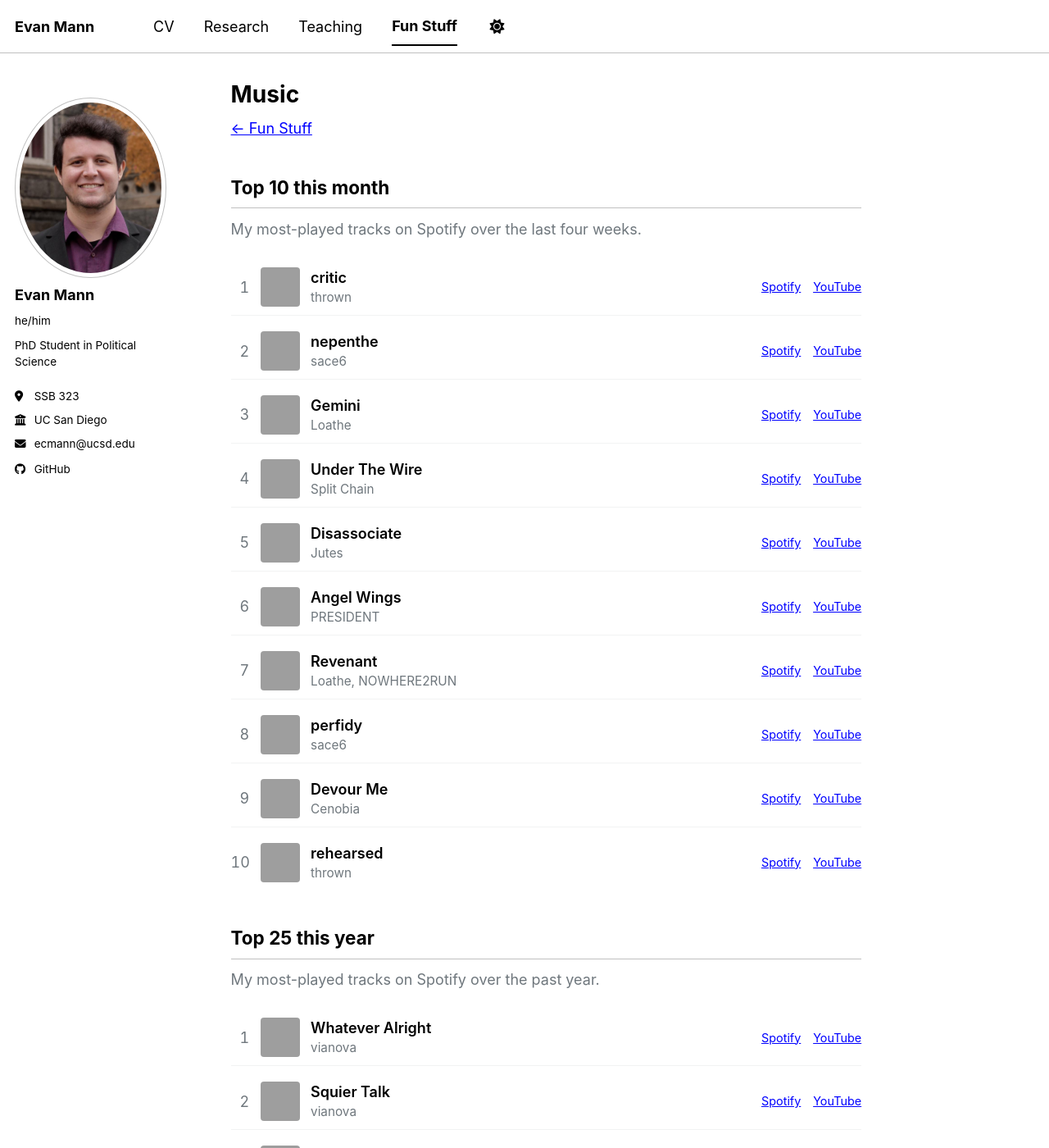
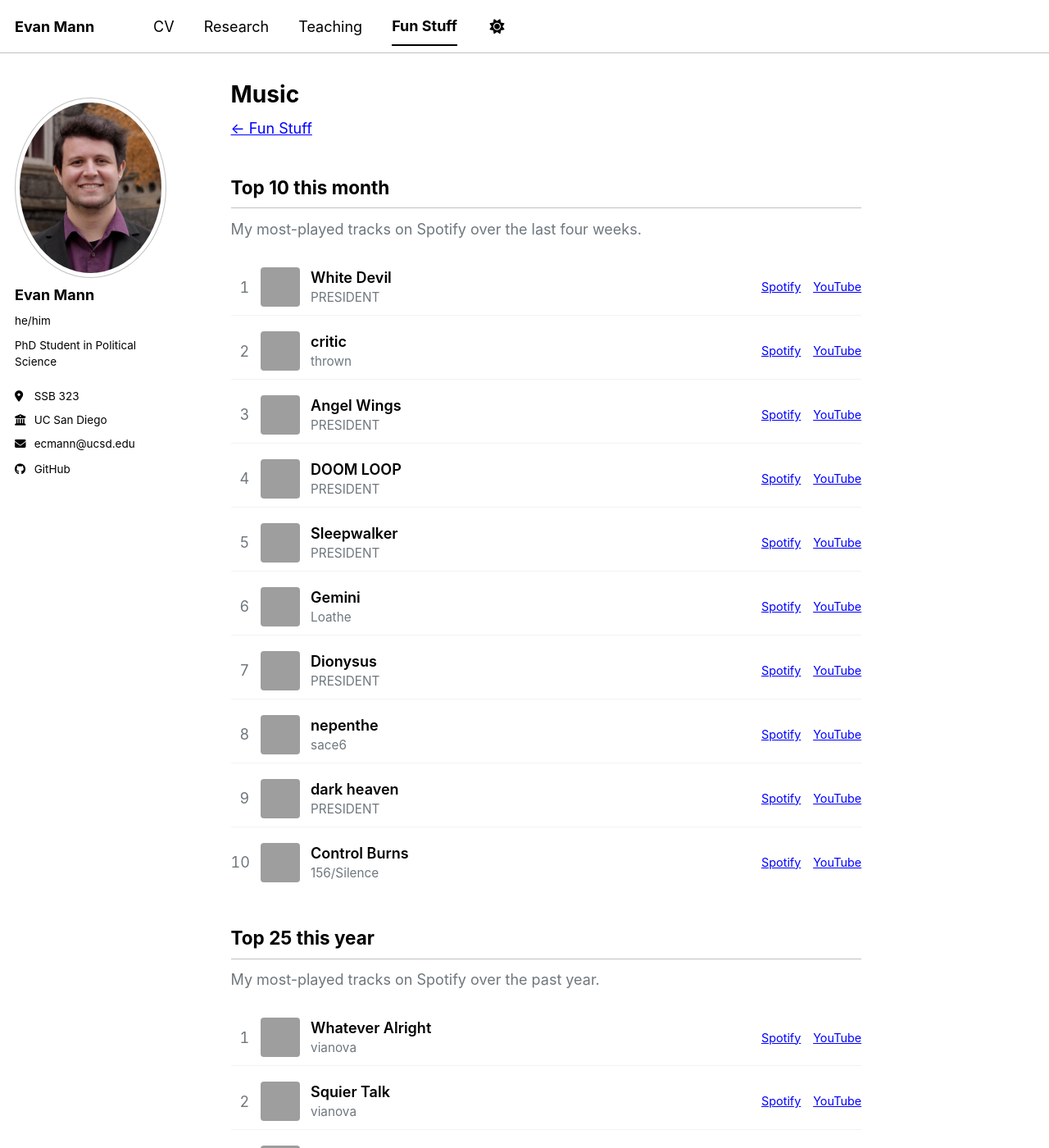
Before and after one commit to ecmannn/ecmannn.github.io, a Jekyll site: the page built from _pages/fun-stuff-music.md, in a window 1280 px wide and 1400 px high, cut to the strip 0-1400 px from the top of the window. Shown: the whole strip at 82% size. Built offline with Jekyll 4.4.1, drawn with Linux system fonts in a browser that asks for light colours; a script bundle is joined from its source files by our own code; library files that are not in the unit come from our copies; part of the change alters nothing that is shown; some of the changed text lies outside the part shown; grey boxes are pictures that could not be loaded.

Commit message:
Update Spotify top tracks

```diff
--- a/_data/spotify.json
+++ b/_data/spotify.json
@@ -1,10 +1,20 @@
 {
-  "fetched_at": "2026-09-07",
+  "fetched_at": "2026-09-14",
   "month": {
     "time_range": "short_term",
     "tracks": [
       {
         "rank": 1,
+        "name": "White Devil",
+        "artist": "PRESIDENT",
+        "album": "Blood Of Your Empire",
+        "album_art": "https://i.scdn.co/image/ab67616d00001e02c02429c15cdba5c68d912efa",
+        "spotify_url": "https://open.spotify.com/track/75kgR8V9p8sCqPzBB9ID9u",
+        "youtube_video_id": "yykLfu3es8s",
+        "youtube_url": "https://www.youtube.com/watch?v=yykLfu3es8s"
+      },
+      {
+        "rank": 2,
         "name": "critic",
         "artist": "thrown",
         "album": "critic",
@@ -14,7 +24,57 @@
         "youtube_url": "https://www.youtube.com/watch?v=_ZEBPzETt80"
       },
       {
-        "rank": 2,
+        "rank": 3,
+        "name": "Angel Wings",
+        "artist": "PRESIDENT",
+        "album": "Blood Of Your Empire",
+        "album_art": "https://i.scdn.co/image/ab67616d00001e02c02429c15cdba5c68d912efa",
+        "spotify_url": "https://open.spotify.com/track/4TrjpPYCFeBASiz8OVyjc8",
+        "youtube_video_id": "zyfJwCIfoDE",
+        "youtube_url": "https://www.youtube.com/watch?v=zyfJwCIfoDE"
+      },
+      {
+        "rank": 4,
+        "name": "DOOM LOOP",
+        "artist": "PRESIDENT",
+        "album": "Blood Of Your Empire",
+        "album_art": "https://i.scdn.co/image/ab67616d00001e02c02429c15cdba5c68d912efa",
+        "spotify_url": "https://open.spotify.com/track/0EpeHS8qFeJlL35jtiDxMM",
+        "youtube_video_id": "l_bAw72UMNc",
+        "youtube_url": "https://www.youtube.com/watch?v=l_bAw72UMNc"
+      },
+      {
+        "rank": 5,
+        "name": "Sleepwalker",
+        "artist": "PRESIDENT",
+        "album": "Blood Of Your Empire",
+        "album_art": "https://i.scdn.co/image/ab67616d00001e02c02429c15cdba5c68d912efa",
+        "spotify_url": "https://open.spotify.com/track/0qFmjpNGhjaxp789YQ7zMb",
+        "youtube_video_id": "HnB5mmPfUZU",
+        "youtube_url": "https://www.youtube.com/watch?v=HnB5mmPfUZU"
+      },
+      {
+        "rank": 6,
+        "name": "Gemini",
+        "artist": "Loathe",
+        "album": "A Stranger To You",
+        "album_art": "https://i.scdn.co/image/ab67616d00001e022244c635d7f41716d16150df",
+        "spotify_url": "https://open.spotify.com/track/6LTYK7W6hFQh3gkKMd5Afw",
+        "youtube_video_id": "OUwxsLXuk4E",
+        "youtube_url": "https://www.youtube.com/watch?v=OUwxsLXuk4E"
+      },
+      {
+        "rank": 7,
+        "name": "Dionysus",
+        "artist": "PRESIDENT",
+        "album": "Blood Of Your Empire",
+        "album_art": "https://i.scdn.co/image/ab67616d00001e02c02429c15cdba5c68d912efa",
+        "spotify_url": "https://open.spotify.com/track/65VPYhTJ6oIVhTJlCvcwrN",
+        "youtube_video_id": "0H-uNcxUYgI",
+        "youtube_url": "https://www.youtube.com/watch?v=0H-uNcxUYgI"
+      },
+      {
+        "rank": 8,
         "name": "nepenthe",
         "artist": "sace6",
         "album": "brutalist",
@@ -24,84 +84,24 @@
         "youtube_url": "https://www.youtube.com/watch?v=P94t0pDat3U"
       },
       {
-        "rank": 3,
-        "name": "Gemini",
-        "artist": "Loathe",
-        "album": "A Stranger To You",
-        "album_art": "https://i.scdn.co/image/ab67616d00001e022244c635d7f41716d16150df",
-        "spotify_url": "https://open.spotify.com/track/6LTYK7W6hFQh3gkKMd5Afw",
-        "youtube_video_id": "OUwxsLXuk4E",
-        "youtube_url": "https://www.youtube.com/watch?v=OUwxsLXuk4E"
-      },
-      {
-        "rank": 4,
-        "name": "Under The Wire",
-        "artist": "Split Chain",
-        "album": "motionblur",
-        "album_art": "https://i.scdn.co/image/ab67616d00001e0253a4712a34deaddd31e39294",
-        "spotify_url": "https://open.spotify.com/track/6eE2KnCMKbOIR6PIWGNcR1",
-        "youtube_video_id": "F4ltRNdfMZw",
-        "youtube_url": "https://www.youtube.com/watch?v=F4ltRNdfMZw"
-      },
-      {
-        "rank": 5,
-        "name": "Disassociate",
-        "artist": "Jutes",
-        "album": "Chin Up, Beautiful",
-        "album_art": "https://i.scdn.co/image/ab67616d00001e023a44c45ec548790c48b914fb",
-        "spotify_url": "https://open.spotify.com/track/2gnxmKvCWVIdaJb1aRkTrx",
-        "youtube_video_id": "fKJFFYtxc_M",
-        "youtube_url": "https://www.youtube.com/watch?v=fKJFFYtxc_M"
-      },
-      {
-        "rank": 6,
-        "name": "Angel Wings",
+        "rank": 9,
+        "name": "dark heaven",
         "artist": "PRESIDENT",
         "album": "Blood Of Your Empire",
         "album_art": "https://i.scdn.co/image/ab67616d00001e02c02429c15cdba5c68d912efa",
-        "spotify_url": "https://open.spotify.com/track/4TrjpPYCFeBASiz8OVyjc8",
-        "youtube_video_id": "zyfJwCIfoDE",
-        "youtube_url": "https://www.youtube.com/watch?v=zyfJwCIfoDE"
-      },
-      {
-        "rank": 7,
-        "name": "Revenant",
-        "artist": "Loathe, NOWHERE2RUN",
-        "album": "A Stranger To You",
-        "album_art": "https://i.scdn.co/image/ab67616d00001e022244c635d7f41716d16150df",
-        "spotify_url": "https://open.spotify.com/track/4Dwy2rexmxeSkv4IQmBala",
-        "youtube_video_id": "3khI3vqV0FY",
-        "youtube_url": "https://www.youtube.com/watch?v=3khI3vqV0FY"
-      },
-      {
-        "rank": 8,
-        "name": "perfidy",
-        "artist": "sace6",
-        "album": "brutalist",
-        "album_art": "https://i.scdn.co/image/ab67616d00001e024664fbb38e7d81c9f2338983",
-        "spotify_url": "https://open.spotify.com/track/2TGBq8L3nkgm0hBnLGItKw",
-        "youtube_video_id": "7VPmgfVzKyM",
-        "youtube_url": "https://www.youtube.com/watch?v=7VPmgfVzKyM"
-      },
-      {
-        "rank": 9,
-        "name": "Devour Me",
-        "artist": "Cenobia",
-        "album": "Devour Me",
-        "album_art": "https://i.scdn.co/image/ab67616d00001e0261486f8c832fade0af7e7c07",
-        "spotify_url": "https://open.spotify.com/track/2i0dpnfmrjwIWDHKFhkpFv",
-        "youtube_video_id": "b7gLnLakpvU",
-        "youtube_url": "https://www.youtube.com/watch?v=b7gLnLakpvU"
+        "spotify_url": "https://open.spotify.com/track/36k7LrL64JFHRdbQhOrClP",
+        "youtube_video_id": "Qasi0PBxJpw",
+        "youtube_url": "https://www.youtube.com/watch?v=Qasi0PBxJpw"
       },
       {
         "rank": 10,
-        "name": "rehearsed",
-        "artist": "thrown",
-        "album": "rehearsed",
-        "album_art": "https://i.scdn.co/image/ab67616d00001e02d2298844f7500ab00e9c7c82",
-        "spotify_url": "https://open.spotify.com/track/1VPfyXKI6BgPVdX5ZfftSO",
-        "youtube_video_id": "wO2LTe38WHU",
-        "youtube_url": "https://www.youtube.com/watch?v=wO2LTe38WHU"
+        "name": "Control Burns",
+        "artist": "156/Silence",
+        "album": "From A Distance",
+        "album_art": "https://i.scdn.co/image/ab67616d00001e02eefee0a77a434fa4cc5c50c7",
+        "spotify_url": "https://open.spotify.com/track/63lV55pNVCXjNhWMd7NIKe",
+        "youtube_video_id": "l8rld5EWl0w",
+        "youtube_url": "https://www.youtube.com/watch?v=l8rld5EWl0w"
       }
     ]
   },
@@ -200,6 +200,16 @@
       },
       {
         "rank": 10,
+        "name": "Dreamstate",
+        "artist": "Dayseeker",
+        "album": "Dark Sun",
+        "album_art": "https://i.scdn.co/image/ab67616d00001e02386e4e938647ef307de72919",
+        "spotify_url": "https://open.spotify.com/track/1BKShyqTh9TDWc3dFHYXkF",
+        "youtube_video_id": "VAc0qg69dnE",
+        "youtube_url": "https://www.youtube.com/watch?v=VAc0qg69dnE"
+      },
+      {
+        "rank": 11,
         "name": "Odyssey",
         "artist": "God Is An Astronaut",
         "album": "Embers",
@@ -209,7 +219,7 @@
         "youtube_url": "https://www.youtube.com/watch?v=e1KtsfFSgxk"
       },
       {
-        "rank": 11,
+        "rank": 12,
         "name": "Target Acquired",
         "artist": "156/Silence",
         "album": "People Watching",
@@ -219,7 +229,7 @@
         "youtube_url": "https://www.youtube.com/watch?v=YEKwDbbbjGY"
       },
       {
-        "rank": 12,
+        "rank": 13,
         "name": "KINDA HARD",
         "artist": "Bilmuri",
         "album": "KINDA HARD",
@@ -227,16 +237,6 @@
         "spotify_url": "https://open.spotify.com/track/5NlskuFW0PJykKL7yd8j9K",
         "youtube_video_id": "FncfMa-Umcs",
         "youtube_url": "https://www.youtube.com/watch?v=FncfMa-Umcs"
-      },
-      {
-        "rank": 13,
-        "name": "Dreamstate",
-        "artist": "Dayseeker",
-        "album": "Dark Sun",
-        "album_art": "https://i.scdn.co/image/ab67616d00001e02386e4e938647ef307de72919",
-        "spotify_url": "https://open.spotify.com/track/1BKShyqTh9TDWc3dFHYXkF",
-        "youtube_video_id": "7abxfS42lqs",
-        "youtube_url": "https://www.youtube.com/watch?v=7abxfS42lqs"
       },
       {
         "rank": 14,
```
